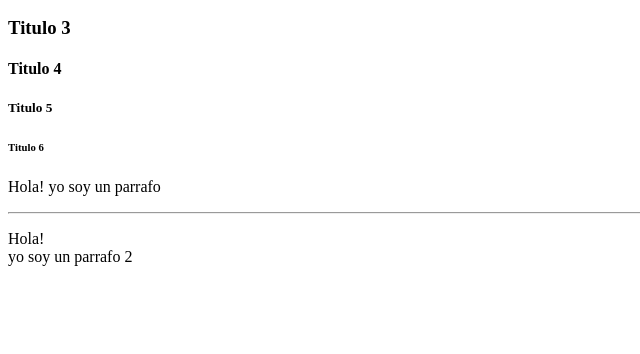
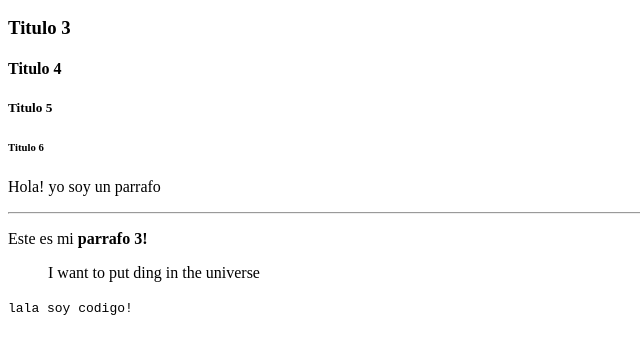
Before and after one commit to dcardonac31/CursoFrontend_NicolasSchurmann, a plain HTML site: page html/index.html in a window 1280 px wide. Shown: the part 110-464 px from the top of the page, without its empty margins (0-640 px from the left). Drawn offline with Linux system fonts and the light colour scheme.

Commit message:
Comentarios, negrita, citas y codigo

```diff
--- a/html/index.html
+++ b/html/index.html
@@ -13,5 +13,8 @@
   <h6>Titulo 6</h6>
   <p>Hola! yo soy un parrafo</p>
   <hr />
-  <p>Hola! <br/> yo soy un parrafo 2</p>
+  <!--<p>Hola! <br/> yo soy un parrafo 2</p> -->
+  <p>Este es mi <b>parrafo 3!</b></p>
+  <blockquote>I want to put ding in the universe</blockquote>
+  <code>lala soy codigo!</code>
 </html>
```
